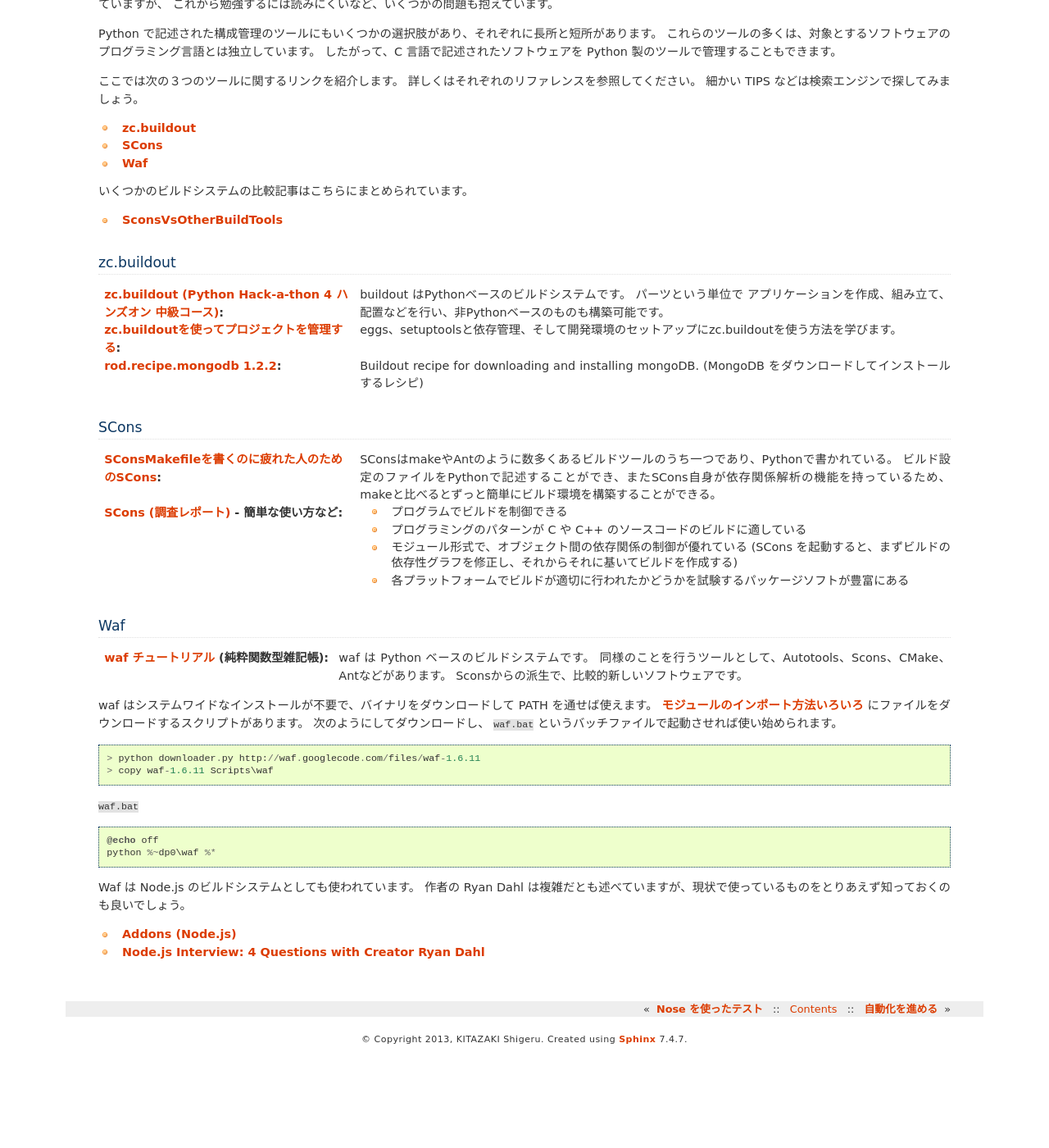
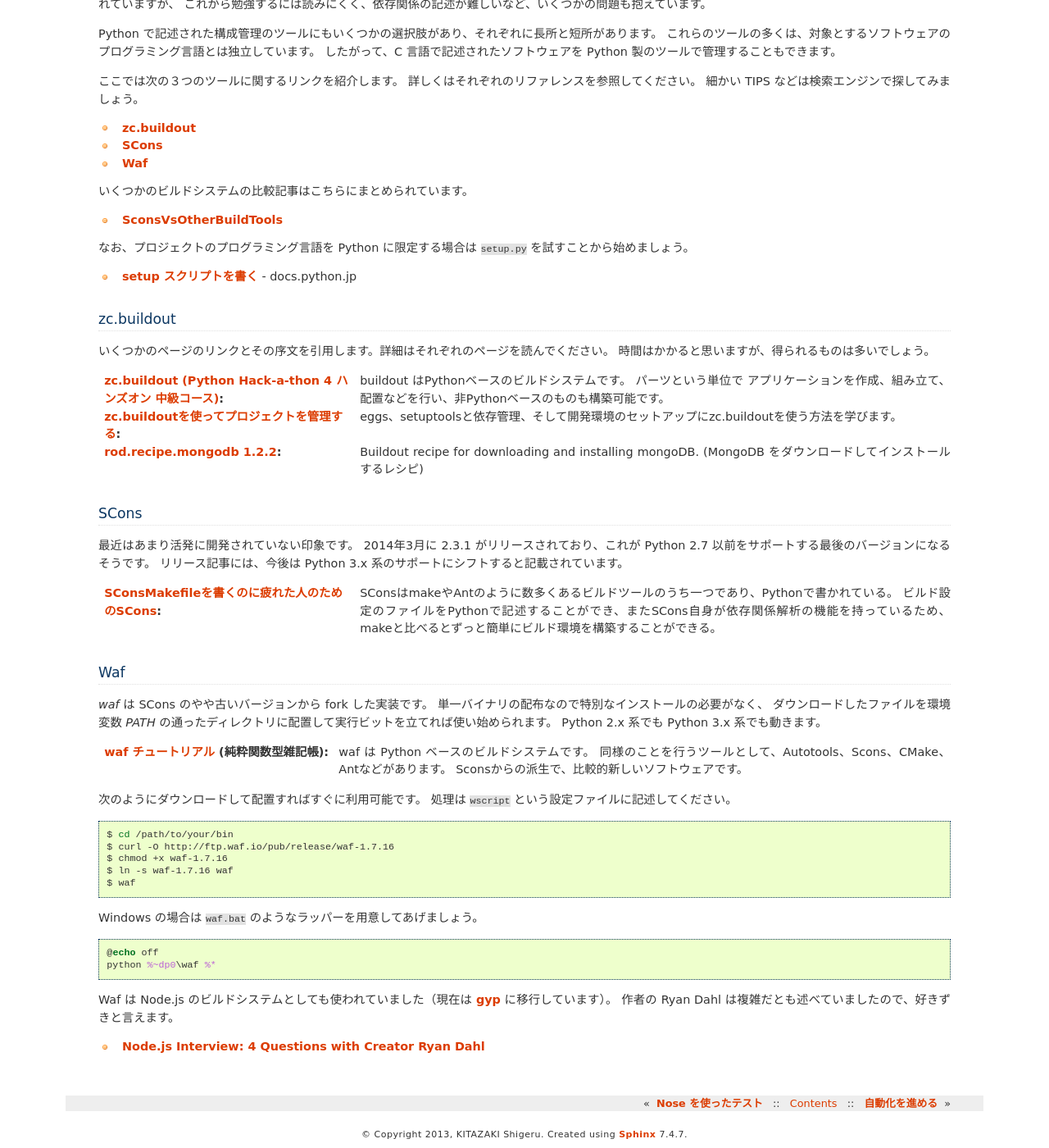
Before and after one commit to skitazaki/python-school-ja, a Sphinx documentation site: the page built from doc/projects/tools-1.txt, in a window 1280 px wide and 1400 px high, scrolled down 205 px. Shown: the whole window at 82% size. Built offline with Sphinx 7.4.7, drawn with Linux system fonts in a browser that asks for light colours; before the commit the page ends 1490 px from its top, so only the background shows below that; some of the changed text lies outside the part shown.

Commit message:
Update build tool introduction

```diff
--- a/doc/projects/tools-1.txt
+++ b/doc/projects/tools-1.txt
@@ -1,9 +1,10 @@
 ====================
 構成、ビルドのツール
 ====================
+
 どのプログラミング言語を使うにしろ、構成やビルド、それからリリースに関するツールは重要です。
-多くのソフトウェアでは *autotools* と *Makefile* が使われていますが、
-これから勉強するには読みにくいなど、いくつかの問題も抱えています。
+伝統的なソフトウェアでは *autotools* と *Makefile* が使われていますが、
+これから勉強するには読みにくく、依存関係の記述が難しいなど、いくつかの問題も抱えています。
 
 Python で記述された構成管理のツールにもいくつかの選択肢があり、それぞれに長所と短所があります。
 これらのツールの多くは、対象とするソフトウェアのプログラミング言語とは独立しています。
@@ -21,8 +22,23 @@
 
 * `SconsVsOtherBuildTools`_
 
+.. _zc.buildout: http://www.buildout.org/en/latest/
+.. _SCons: http://www.scons.org/
+.. _Waf: http://code.google.com/p/waf/
+.. _SconsVsOtherBuildTools: http://www.scons.org/wiki/SconsVsOtherBuildTools
+
+なお、プロジェクトのプログラミング言語を Python に限定する場合は :file:`setup.py` を試すことから始めましょう。
+
+* `setup スクリプトを書く`_ - docs.python.jp
+
+.. _`setup スクリプトを書く`: http://docs.python.jp/3.3/distutils/setupscript.html
+
 zc.buildout
 ===========
+
+いくつかのページのリンクとその序文を引用します。詳細はそれぞれのページを読んでください。
+時間はかかると思いますが、得られるものは多いでしょう。
+
 :`zc.buildout (Python Hack-a-thon 4 ハンズオン 中級コース)`_:
     buildout はPythonベースのビルドシステムです。
     パーツという単位で アプリケーションを作成、組み立て、配置などを行い、非Pythonベースのものも構築可能です。
@@ -38,22 +54,26 @@
 
 SCons
 =====
+
+最近はあまり活発に開発されていない印象です。
+2014年3月に 2.3.1 がリリースされており、これが Python 2.7 以前をサポートする最後のバージョンになるそうです。
+リリース記事には、今後は Python 3.x 系のサポートにシフトすると記載されています。
+
 :`SConsMakefileを書くのに疲れた人のためのSCons`_:
     SConsはmakeやAntのように数多くあるビルドツールのうち一つであり、Pythonで書かれている。
     ビルド設定のファイルをPythonで記述することができ、またSCons自身が依存関係解析の機能を持っているため、
     makeと比べるとずっと簡単にビルド環境を構築することができる。
-:`SCons (調査レポート)`_ - 簡単な使い方など:
-    * プログラムでビルドを制御できる
-    * プログラミングのパターンが C や C++ のソースコードのビルドに適している
-    * モジュール形式で、オブジェクト間の依存関係の制御が優れている
-      (SCons を起動すると、まずビルドの依存性グラフを修正し、それからそれに基いてビルドを作成する)
-    * 各プラットフォームでビルドが適切に行われたかどうかを試験するパッケージソフトが豊富にある
 
 .. _SConsMakefileを書くのに疲れた人のためのSCons: http://cccis.jp/wiki/SCons/Makefile%E3%82%92%E6%9B%B8%E3%81%8F%E3%81%AE%E3%81%AB%E7%96%B2%E3%82%8C%E3%81%9F%E4%BA%BA%E3%81%AE%E3%81%9F%E3%82%81%E3%81%AESCons
-.. _SCons (調査レポート): http://cydn.cybozu.co.jp/2008/05/scons.html
 
 Waf
 ===
+
+*waf* は SCons のやや古いバージョンから fork した実装です。
+単一バイナリの配布なので特別なインストールの必要がなく、
+ダウンロードしたファイルを環境変数 *PATH* の通ったディレクトリに配置して実行ビットを立てれば使い始められます。
+Python 2.x 系でも Python 3.x 系でも動きます。
+
 :`waf チュートリアル`_ (純粋関数型雑記帳):
     waf は Python ベースのビルドシステムです。
     同様のことを行うツールとして、Autotools、Scons、CMake、Antなどがあります。
@@ -61,30 +81,30 @@
 
 .. _waf チュートリアル: http://d.hatena.ne.jp/tanakh/20100212
 
-waf はシステムワイドなインストールが不要で、バイナリをダウンロードして PATH を通せば使えます。
-:doc:`/advanced/advanced-2` にファイルをダウンロードするスクリプトがあります。
-次のようにしてダウンロードし、 :file:`waf.bat` というバッチファイルで起動させれば使い始められます。
-::
+次のようにダウンロードして配置すればすぐに利用可能です。
+処理は :file:`wscript` という設定ファイルに記述してください。
 
-    > python downloader.py http://waf.googlecode.com/files/waf-1.6.11
-    > copy waf-1.6.11 Scripts\waf
+.. code-block:: bash
 
-:file:`waf.bat` ::
+    $ cd /path/to/your/bin
+    $ curl -O http://ftp.waf.io/pub/release/waf-1.7.16
+    $ chmod +x waf-1.7.16
+    $ ln -s waf-1.7.16 waf
+    $ waf
+
+Windows の場合は :file:`waf.bat` のようなラッパーを用意してあげましょう。
+
+.. code-block:: bat
 
     @echo off
     python %~dp0\waf %*
 
-.. _zc.buildout: http://pypi.python.org/pypi/zc.buildout
-.. _buildbot: http://trac.buildbot.net/
-.. _SCons: http://www.scons.org/
-.. _Waf: http://code.google.com/p/waf/
+Waf は Node.js のビルドシステムとしても使われていました（現在は gyp_ に移行しています）。
+作者の Ryan Dahl は複雑だとも述べていましたので、好きずきと言えます。
 
-Waf は Node.js のビルドシステムとしても使われています。
-作者の Ryan Dahl は複雑だとも述べていますが、現状で使っているものをとりあえず知っておくのも良いでしょう。
-
-* `Addons (Node.js)`_
 * `Node.js Interview: 4 Questions with Creator Ryan Dahl`_
 
-.. _`Addons (Node.js)`: http://nodejs.org/docs/latest/api/addons.html
 .. _`Node.js Interview: 4 Questions with Creator Ryan Dahl`: http://bostinno.com/2011/01/31/node-js-interview-4-questions-with-creator-ryan-dahl/
-.. _SconsVsOtherBuildTools: http://www.scons.org/wiki/SconsVsOtherBuildTools
+.. _gyp: https://code.google.com/p/gyp/
+
+.. _buildbot: http://trac.buildbot.net/
```
Also changed, not shown: doc/projects/tools-2.txt (+8 -0 lines).
